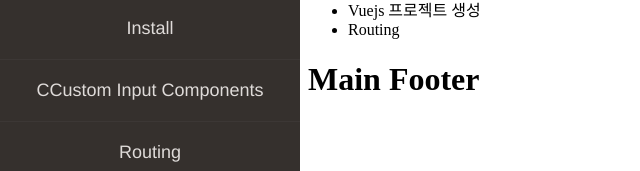
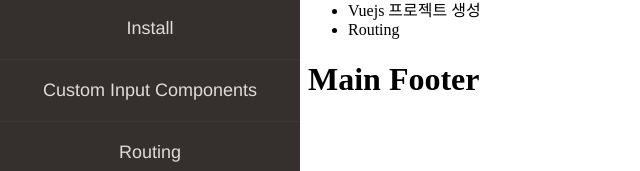
Before and after one commit to Envy-Kim/Vue-Tutorial-Project, a Vue app: page / in a window 1280 px wide. Shown: the part 165-336 px from the top of the page, without its empty margins (0-640 px from the left). Built offline with nearby package versions, Linux system fonts and the light colour scheme.

Commit message:
Fix : 오타 수정

```diff
--- a/src/components/layouts/main/navigator.vue
+++ b/src/components/layouts/main/navigator.vue
@@ -8,7 +8,7 @@
         <ul class="unstyled list-hover-slide">
           <li><router-link to="/">Home</router-link></li>
           <li><router-link to="/install">Install</router-link></li>
-          <li><router-link to="/create">CCustom Input Components</router-link></li>
+          <li><router-link to="/create">Custom Input Components</router-link></li>
           <li><router-link to="/routing">Routing</router-link></li>
           <li><router-link to="/about">About</router-link></li>
         </ul>
```
